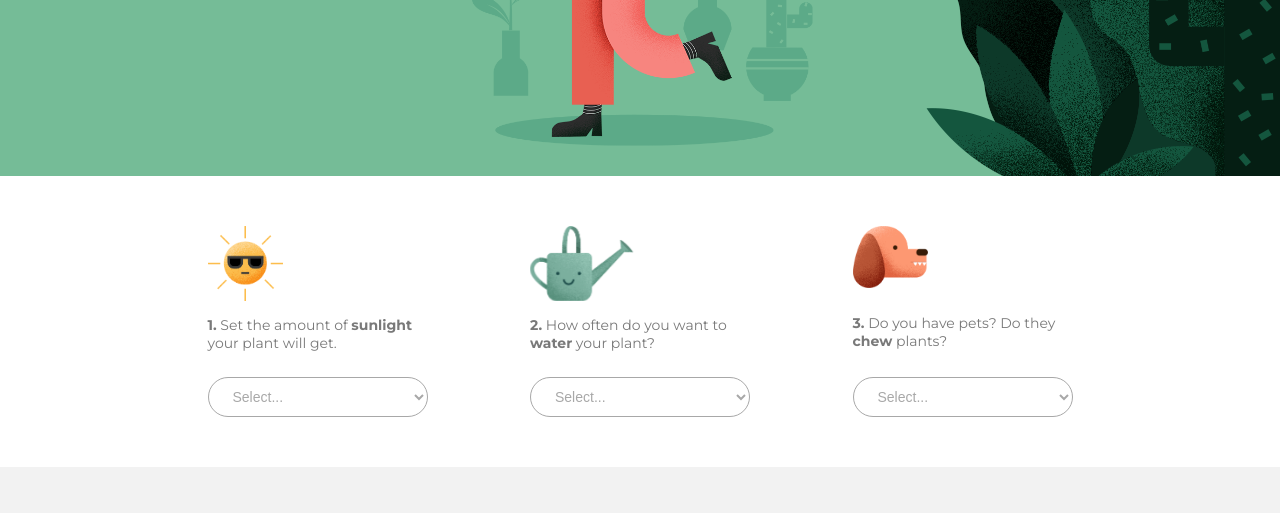
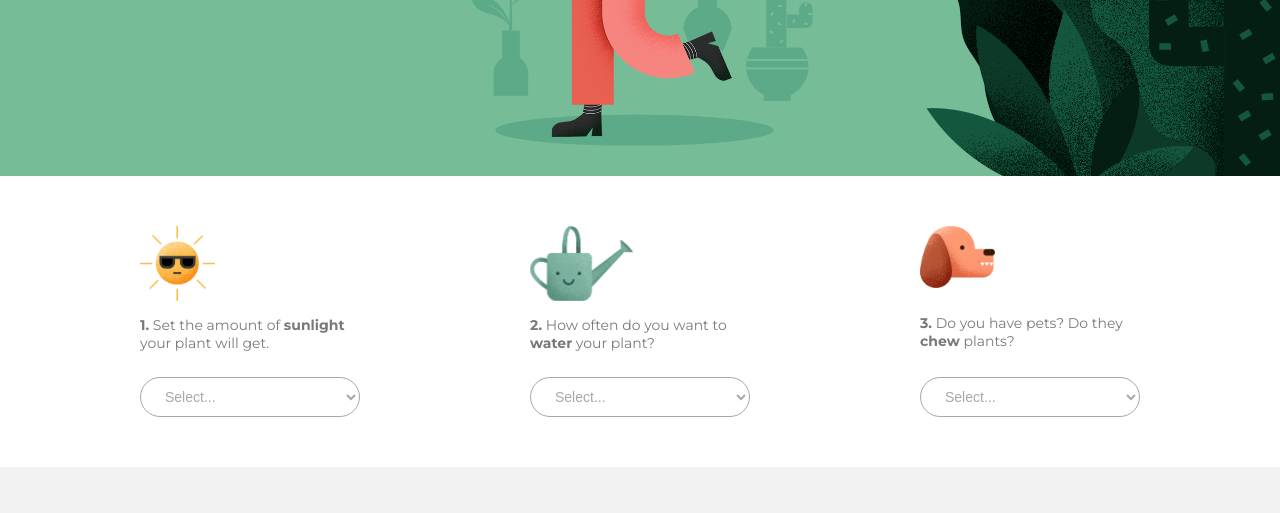
Before and after one commit to rennanmelo/greenthumb, a website built with Parcel: page index.html in a window 1280 px wide. Shown: the part 324-837 px from the top of the page. Built offline with nearby package versions, Linux system fonts and the light colour scheme.

Commit message:
Increased container width

```diff
--- a/styles/main.scss
+++ b/styles/main.scss
@@ -11,5 +11,5 @@ body {
 .container {
   margin: 0 auto;
   width: 100%;
-  max-width: 865px;
+  max-width: 1000px;
 }
```
